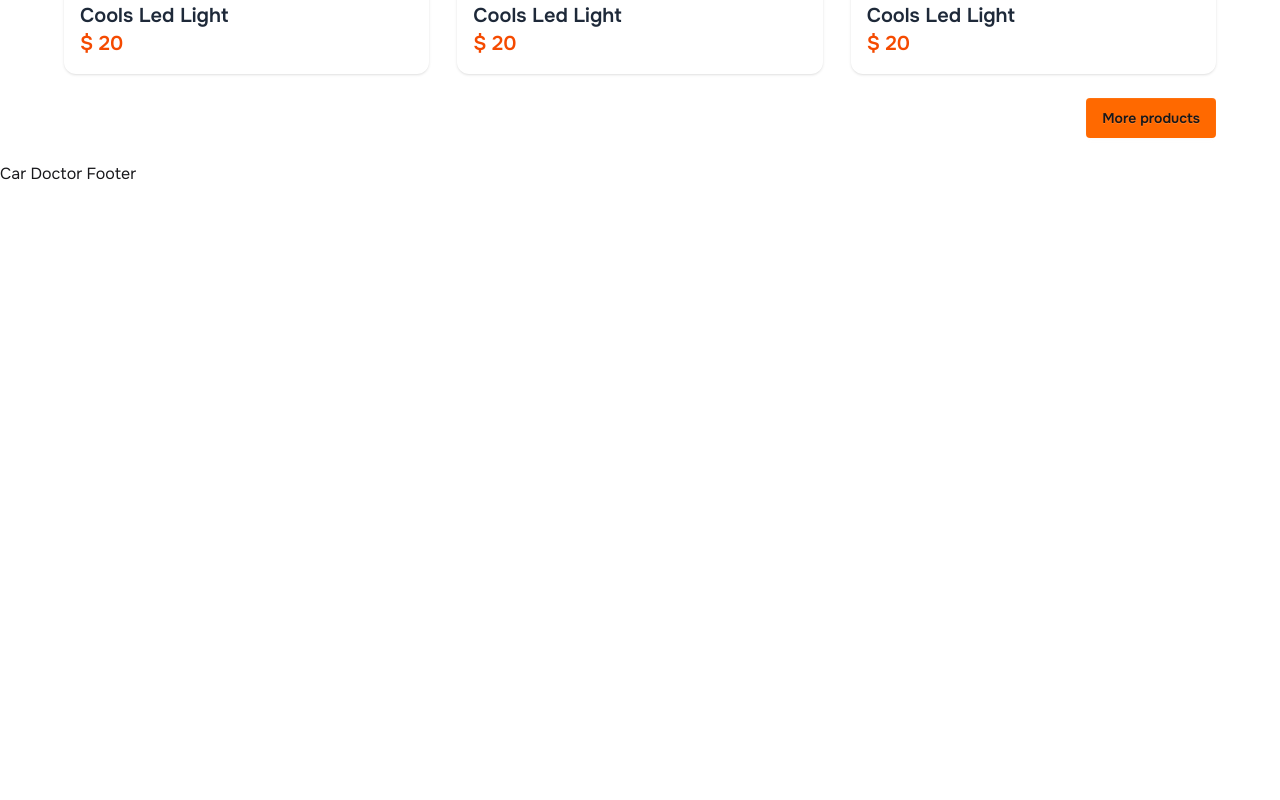
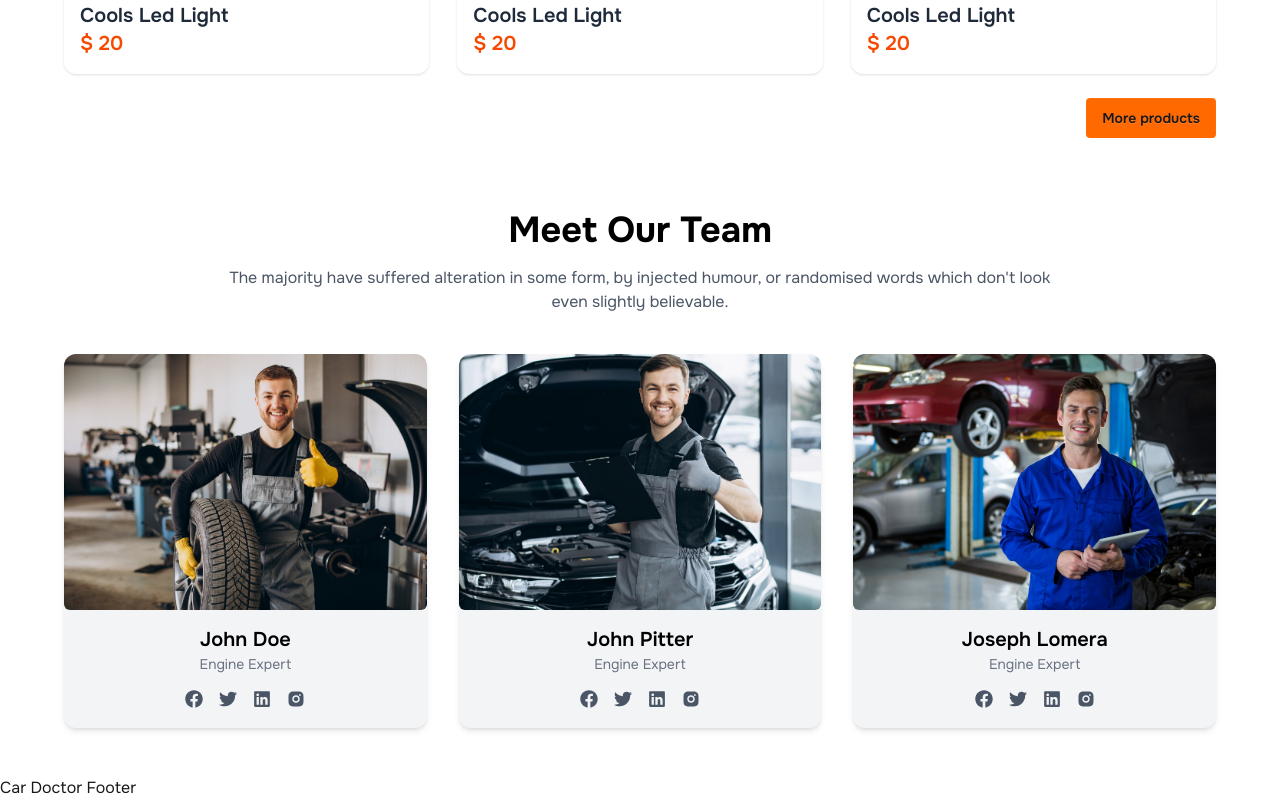
Before and after one commit to jahedulislamdev/Car-Doctor-Client, a React (Vite) app: page / in a window 1280 px wide. Shown: the part 3662-4462 px from the top of the page. Before the commit the page ends 3848 px from the top, so only its background shows below. Built offline with nearby package versions, Linux system fonts and the light colour scheme.

Commit message:
added team.jsx

```diff
--- a/src/App.jsx
+++ b/src/App.jsx
@@ -3,15 +3,17 @@ import Banner from "./Pages/Home/Banner";
 import Contact from "./Pages/Home/Contact";
 import Products from "./Pages/Home/Products";
 import Services from "./Pages/Home/Services";
+import Team from "./Pages/Home/Team";
 
 const App = () => {
   return (
-    <div>
+    <div >
       <Banner />
       <About />
       <Services />
       <Contact />
       <Products />
+      <Team />
     </div>
   );
 };
--- /dev/null
+++ b/src/Pages/Home/Team.jsx
@@ -0,0 +1,46 @@
+import { FaFacebook, FaLinkedin, FaTwitter } from "react-icons/fa";
+import { RiInstagramFill } from "react-icons/ri";
+
+// Team member images
+import member1 from '../../assets/images/team/1.jpg';
+import member2 from '../../assets/images/team/2.jpg';
+import member3 from '../../assets/images/team/3.jpg';
+
+const Team = () => {
+   const teamData = [
+      { image: member1, name: "John Doe", title: "Engine Expert" },
+      { image: member2, name: "John Pitter", title: "Engine Expert" },
+      { image: member3, name: "Joseph Lomera", title: "Engine Expert" }
+   ];
+
+   return (
+      <div className="bg-white text-black font-Onset py-12">
+         <h1 className="text-4xl font-bold text-center mb-4">Meet Our Team</h1>
+         <p className="text-center w-4/5 md:w-2/3 mx-auto text-gray-600 mb-10">
+            The majority have suffered alteration in some form, by injected humour, or randomised words which don't look even slightly believable.
+         </p>
+
+         <div className="grid grid-cols-1 md:grid-cols-3 gap-8 px-6 md:px-16">
+            {teamData.map((member, index) => (
+               <div key={index} className="bg-gray-100 rounded-xl overflow-hidden shadow-md text-center pb-5">
+                  <img
+                     src={member.image}
+                     alt={`Team member - ${member.name}`}
+                     className="w-full h-64 object-cover rounded-md mb-4 hover:scale-102 transition duration-900"
+                  />
+                  <h3 className="text-xl font-semibold capitalize">{member.name}</h3>
+                  <p className="text-sm text-gray-500 mb-4">{member.title}</p>
+                  <div className="flex justify-center gap-4 text-lg text-gray-600">
+                     <a href="#" className="hover:text-blue-600"><FaFacebook /></a>
+                     <a href="#" className="hover:text-blue-400"><FaTwitter /></a>
+                     <a href="#" className="hover:text-blue-700"><FaLinkedin /></a>
+                     <a href="#" className="hover:text-pink-500"><RiInstagramFill /></a>
+                  </div>
+               </div>
+            ))}
+         </div>
+      </div>
+   );
+};
+
+export default Team;
```
